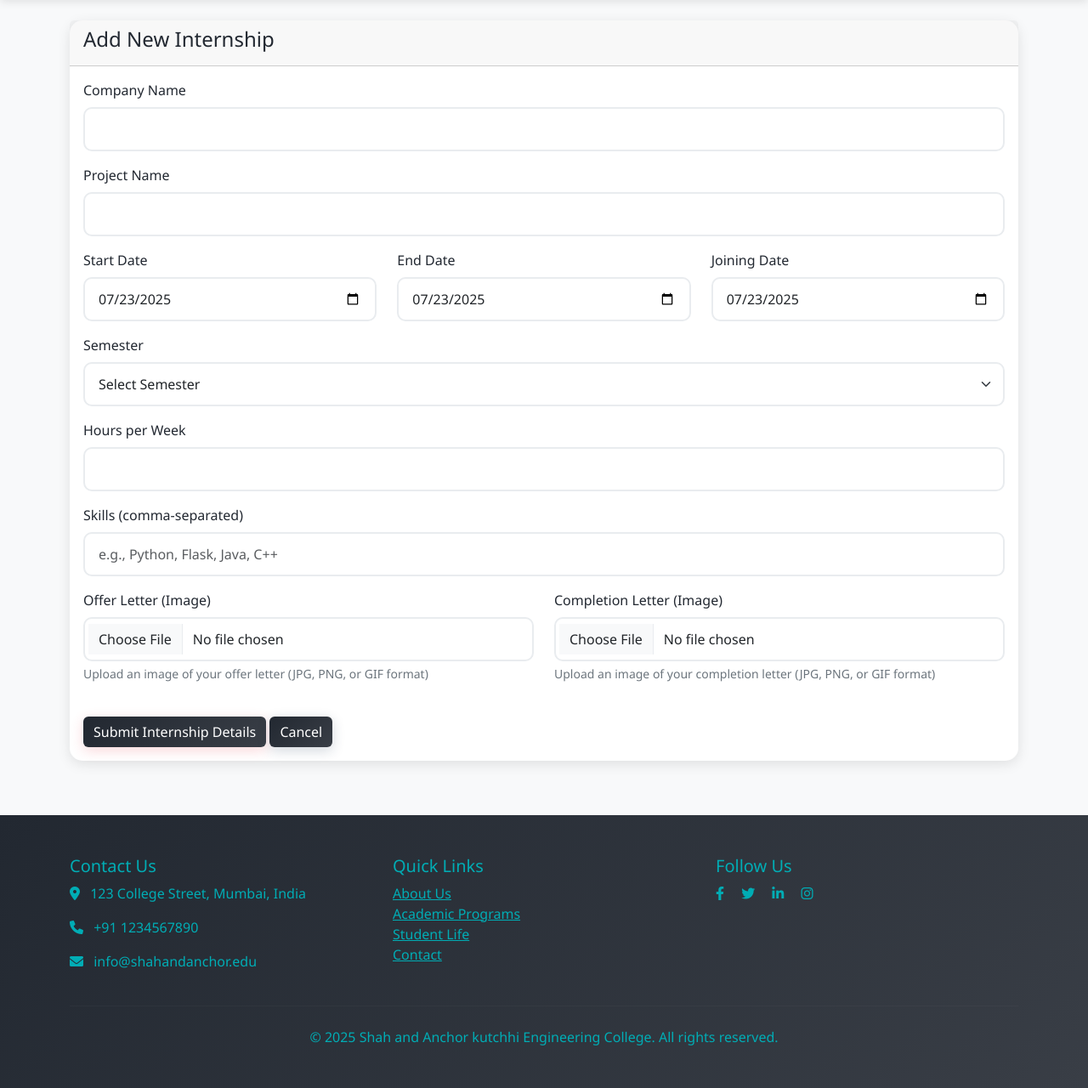
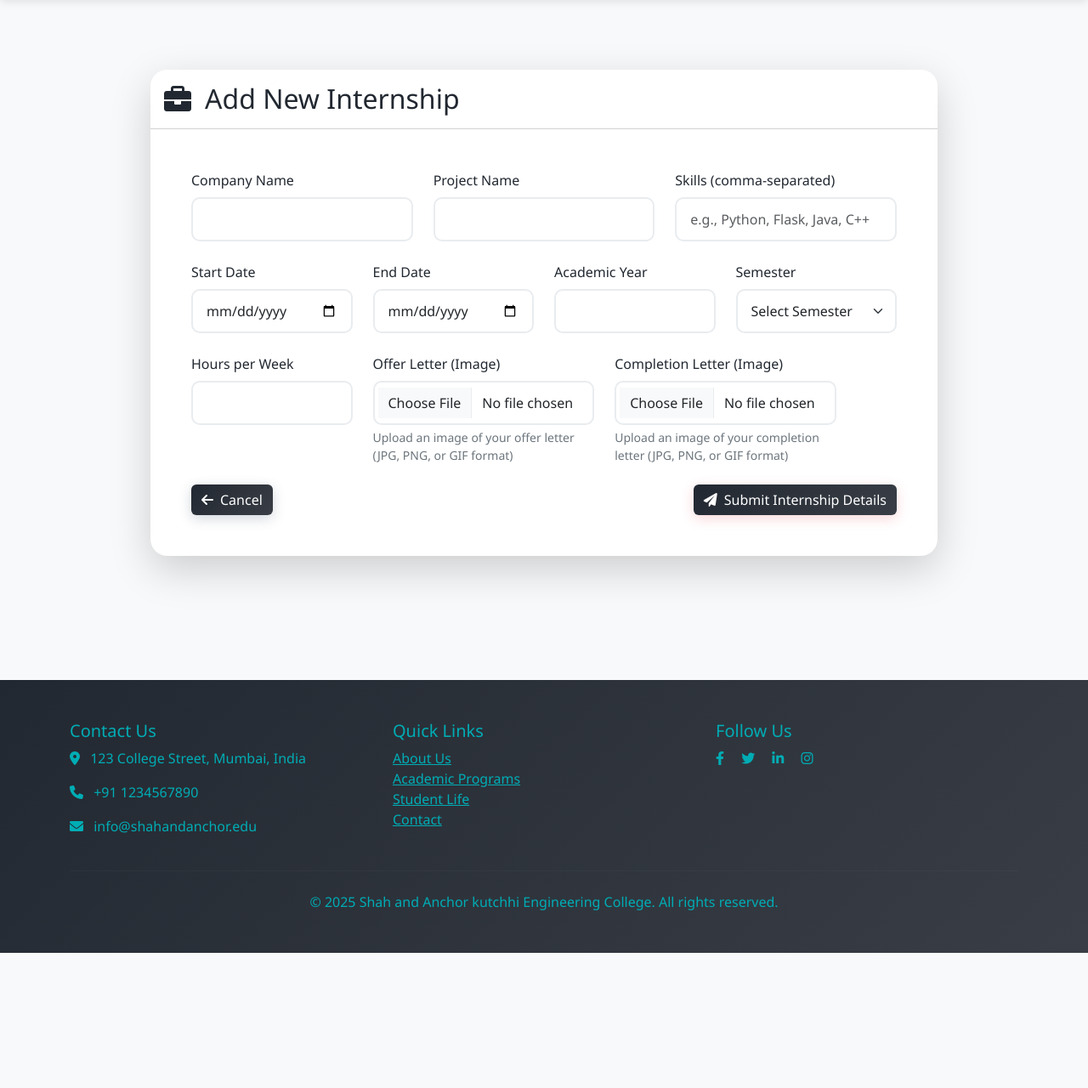
Before and after one commit to SudarshanProCoder/IMG, a Python web app: template templates/student/internship_form.html in a window 1280 px wide. Shown: the part 57-1337 px from the top of the page at 85% size. After the commit the page ends 1178 px from the top, so only its background shows below. Run offline with Jinja, Linux system fonts and the light colour scheme; the template is opened without the code that fills it, so the values that code supplies are empty.

Commit message:
Add academic year field to Activity and Internship models, update forms and dashboard to reflect changes

```diff
--- a/models/activity.py
+++ b/models/activity.py
@@ -17,6 +17,7 @@ class Activity:
         self.hours_per_week = activity_data.get('hours_per_week')
         self.total_hours = activity_data.get('total_hours')
         self.certificate_path = activity_data.get('certificate_path')
+        self.academic_year = activity_data.get('academic_year')
         self.skills = activity_data.get('skills', [])
         self.status = activity_data.get('status', 'pending')
         self.created_at = activity_data.get('created_at', datetime.now())
@@ -35,6 +36,7 @@ class Activity:
             'hours_per_week': self.hours_per_week,
             'total_hours': self.total_hours,
             'certificate_path': self.certificate_path,
+            'academic_year': self.academic_year,
             'skills': self.skills,
             'status': self.status,
             'created_at': self.created_at,
--- a/models/internship.py
+++ b/models/internship.py
@@ -13,7 +13,7 @@ class Internship:
         self.semester = data.get('semester')
         self.hours_per_week = data.get('hours_per_week')
         self.total_hours = data.get('total_hours')
-        self.joining_date = data.get('joining_date')
+        self.academic_year = data.get('academic_year')
         self.offer_letter_url = data.get('offer_letter_url')
         self.completion_letter_url = data.get('completion_letter_url')
         self.skills = data.get('skills', [])
@@ -32,7 +32,7 @@ class Internship:
             'semester': self.semester,
             'hours_per_week': self.hours_per_week,
             'total_hours': self.total_hours,
-            'joining_date': self.joining_date,
+            'academic_year': self.academic_year,
             'offer_letter_url': self.offer_letter_url,
             'completion_letter_url': self.completion_letter_url,
             'skills': self.skills,
--- a/templates/student/dashboard.html
+++ b/templates/student/dashboard.html
@@ -363,6 +363,9 @@
                     </small>
                 </div>
                 <div class="mb-2">
+                    <small><i class="fas fa-calendar me-1"></i> Academic Year: {{ internship.academic_year }}</small>
+                </div>
+                <div class="mb-2">
                     <small><i class="far fa-clock me-1"></i> {{ internship.hours_per_week }} hrs/week</small>
                 </div>
                 <div class="mb-2">
--- a/templates/student/internship_form.html
+++ b/templates/student/internship_form.html
@@ -3,6 +3,7 @@
 {% block title %}{% if internship %}Edit Internship{% else %}Add New Internship{% endif %}{% endblock %}
 
 {% block extra_css %}
+<link rel="stylesheet" href="https://cdn.jsdelivr.net/npm/flatpickr/dist/flatpickr.min.css">
 <style>
     .form-header {
         background: linear-gradient(135deg, #1d3557 0%, #457b9d 100%);
@@ -139,147 +140,140 @@
 {% endblock %}
 
 {% block content %}
-<div class="container mt-4">
-    <div class="card">
-        <div class="card-header">
-            <h4>{% if internship %}Edit Internship{% else %}Add New Internship{% endif %}</h4>
+<div class="container py-5">
+    <div class="row justify-content-center align-items-center" style="min-height: 80vh;">
+        <div class="col-12 col-lg-10">
+            <div class="card shadow-lg overflow-hidden" style="border-radius: 20px; min-height: 500px;">
+                <!-- Top Bar -->
+                <div class="card-header themed-bg themed-text d-flex align-items-center" style="min-height: 70px;">
+                    <i class="fas fa-briefcase fa-2x me-3"></i>
+                    <h2 class="mb-0">Add New Internship</h2>
                 </div>
-        <div class="card-body">
-            <form method="POST" enctype="multipart/form-data">
-                <!-- Company Details -->
-                <div class="mb-3">
+                <!-- Form Content -->
+                <div class="card-body p-4 p-md-5">
+                    <form method="POST" enctype="multipart/form-data" class="w-100">
+                        <div class="row g-4">
+                            <div class="col-md-4">
                                 <label for="company_name" class="form-label">Company Name</label>
                                 <input type="text" class="form-control" id="company_name" name="company_name" required
                                     value="{{ internship.company_name if internship else '' }}">
                             </div>
-
-                <div class="mb-3">
+                            <div class="col-md-4">
                                 <label for="project_name" class="form-label">Project Name</label>
                                 <input type="text" class="form-control" id="project_name" name="project_name" required
                                     value="{{ internship.project_name if internship else '' }}">
                             </div>
-
-                <!-- Dates -->
-                <div class="row">
                             <div class="col-md-4">
-                        <div class="mb-3">
-                            <label for="start_date" class="form-label">Start Date</label>
-                            <input type="date" class="form-control" id="start_date" name="start_date" required
-                                value="{{ internship.start_date.strftime('%Y-%m-%d') if internship and internship.start_date else '' }}">
-                        </div>
-                    </div>
-                    <div class="col-md-4">
-                        <div class="mb-3">
-                            <label for="end_date" class="form-label">End Date</label>
-                            <input type="date" class="form-control" id="end_date" name="end_date" required
-                                value="{{ internship.end_date.strftime('%Y-%m-%d') if internship and internship.end_date else '' }}">
-                        </div>
-                    </div>
-                    <div class="col-md-4">
-                        <div class="mb-3">
-                            <label for="joining_date" class="form-label">Joining Date</label>
-                            <input type="date" class="form-control" id="joining_date" name="joining_date" required
-                                value="{{ internship.joining_date.strftime('%Y-%m-%d') if internship and internship.joining_date else '' }}">
-                        </div>
-                    </div>
-                </div>
-
-                <!-- Semester -->
-                <div class="mb-3">
-                    <label for="semester" class="form-label">Semester</label>
-                    <select class="form-select" id="semester" name="semester" required>
-                        <option value="">Select Semester</option>
-                        {% for i in range(1, 9) %}
-                        <option value="Semester {{ i }}" {% if internship and internship.semester=='Semester ' +
-                            i|string %}selected{% endif %}>
-                            Semester {{ i }}
-                        </option>
-                        {% endfor %}
-                    </select>
-                </div>
-
-                <!-- Hours per Week -->
-                <div class="mb-3">
-                    <label for="hours_per_week" class="form-label">Hours per Week</label>
-                    <input type="number" class="form-control" id="hours_per_week" name="hours_per_week" min="1" max="40"
-                        required value="{{ internship.hours_per_week if internship else '' }}">
-                </div>
-
-                <!-- Skills -->
-                <div class="mb-3">
                                 <label for="skills" class="form-label">Skills (comma-separated)</label>
                                 <input type="text" class="form-control" id="skills" name="skills" required
                                     value="{{ internship.skills|join(', ') if internship and internship.skills else '' }}"
                                     placeholder="e.g., Python, Flask, Java, C++">
                             </div>
-
-                <!-- Documents -->
-                <div class="row">
-                    <div class="col-md-6">
-                        <div class="mb-3">
+                            <div class="col-md-3">
+                                <label for="start_date" class="form-label">Start Date</label>
+                                <input type="date" class="form-control" id="start_date" name="start_date"
+                                    value="{{ internship.start_date.strftime('%Y-%m-%d') if internship and internship.start_date else '' }}"
+                                    required placeholder="DD-MM-YYYY">
+                            </div>
+                            <div class="col-md-3">
+                                <label for="end_date" class="form-label">End Date</label>
+                                <input type="date" class="form-control" id="end_date" name="end_date"
+                                    value="{{ internship.end_date.strftime('%Y-%m-%d') if internship and internship.end_date else '' }}"
+                                    required placeholder="DD-MM-YYYY">
+                            </div>
+                            <div class="col-md-3">
+                                <label for="academic_year" class="form-label">Academic Year</label>
+                                <input type="text" class="form-control" id="academic_year" name="academic_year" readonly
+                                    required
+                                    value="{{ internship.academic_year if internship and internship.academic_year else '' }}">
+                            </div>
+                            <div class="col-md-3">
+                                <label for="semester" class="form-label">Semester</label>
+                                <select class="form-select" id="semester" name="semester" required>
+                                    <option value="">Select Semester</option>
+                                    {% for i in range(1, 9) %}
+                                    <option value="Semester {{ i }}" {% if internship and
+                                        internship.semester=='Semester ' + i|string %}selected{% endif %}>Semester {{ i
+                                        }}</option>
+                                    {% endfor %}
+                                </select>
+                            </div>
+                            <div class="col-md-3">
+                                <label for="hours_per_week" class="form-label">Hours per Week</label>
+                                <input type="number" class="form-control" id="hours_per_week" name="hours_per_week"
+                                    min="1" max="40" required
+                                    value="{{ internship.hours_per_week if internship else '' }}">
+                            </div>
+                            <div class="col-md-4">
                                 <label for="offer_letter" class="form-label">Offer Letter (Image)</label>
                                 <input type="file" class="form-control" id="offer_letter" name="offer_letter"
                                     accept="image/*">
-                            <div class="form-text">Upload an image of your offer letter (JPG, PNG, or GIF format)</div>
+                                <div class="form-text">Upload an image of your offer letter (JPG, PNG, or GIF format)
                                 </div>
                             </div>
-                    <div class="col-md-6">
-                        <div class="mb-3">
+                            <div class="col-md-4">
                                 <label for="completion_letter" class="form-label">Completion Letter (Image)</label>
                                 <input type="file" class="form-control" id="completion_letter" name="completion_letter"
                                     accept="image/*">
-                            <div class="form-text">Upload an image of your completion letter (JPG, PNG, or GIF format)
+                                <div class="form-text">Upload an image of your completion letter (JPG, PNG, or GIF
+                                    format)</div>
                             </div>
                         </div>
-                    </div>
-                </div>
-
-                <!-- Submit Button -->
-                <div class="mt-4">
+                        <div class="d-flex justify-content-between mt-4">
+                            <a href="{{ url_for('student.internships') }}" class="btn btn-secondary"><i
+                                    class="fas fa-arrow-left me-2"></i>Cancel</a>
                             <button type="submit" class="btn btn-primary">
-                        {% if internship %}Update Internship{% else %}Submit Internship Details{% endif %}
+                                {% if internship %}<i class="fas fa-save me-2"></i>Update Internship{% else %}<i
+                                    class="fas fa-paper-plane me-2"></i>Submit Internship Details{% endif %}
                             </button>
-                    <a href="{{ url_for('student.internships') }}" class="btn btn-secondary">Cancel</a>
                         </div>
                     </form>
                 </div>
             </div>
         </div>
+    </div>
+</div>
+{% endblock %}
 
 {% block scripts %}
 <script>
-    // Set default dates to today
-    document.addEventListener('DOMContentLoaded', function () {
-        const today = new Date().toISOString().split('T')[0];
-        if (!document.getElementById('start_date').value) {
-            document.getElementById('start_date').value = today;
+    // Validate dates
+    document.getElementById('start_date').addEventListener('change', validateDates);
+    document.getElementById('end_date').addEventListener('change', validateDates);
+
+    function validateDates() {
+        const startDate = new Date(document.getElementById('start_date').value);
+        const endDate = new Date(document.getElementById('end_date').value);
+        if (startDate && endDate && startDate > endDate) {
+            alert('End date must be after start date');
+            document.getElementById('end_date').value = '';
         }
-        if (!document.getElementById('end_date').value) {
-            document.getElementById('end_date').value = today;
     }
-        if (!document.getElementById('joining_date').value) {
-            document.getElementById('joining_date').value = today;
+
+    // Academic year calculation
+    function calculateAcademicYear() {
+        const startInput = document.getElementById('start_date');
+        const endInput = document.getElementById('end_date');
+        const academicYearInput = document.getElementById('academic_year');
+        if (!startInput.value || !endInput.value) {
+            academicYearInput.value = '';
+            return;
         }
-    });
-
-    // Validate dates
-    document.getElementById('end_date').addEventListener('change', function () {
-        const startDate = new Date(document.getElementById('start_date').value);
-        const endDate = new Date(this.value);
-        if (endDate <= startDate) {
-            alert('End date must be after start date');
-            this.value = '';
+        const startDate = new Date(startInput.value);
+        let year = startDate.getFullYear();
+        let month = startDate.getMonth() + 1; // JS months 0-11
+        let academicYear = '';
+        if (month >= 1 && month <= 5) {
+            // Jan-May: previous + current
+            academicYear = (year - 1) + '-' + (year.toString().slice(-2));
+        } else {
+            // Jun-Dec: current + next
+            academicYear = year + '-' + ((year + 1).toString().slice(-2));
         }
-    });
-
-    document.getElementById('joining_date').addEventListener('change', function () {
-        const startDate = new Date(document.getElementById('start_date').value);
-        const joiningDate = new Date(this.value);
-        if (joiningDate > startDate) {
-            alert('Joining date must be on or before start date');
-            this.value = '';
+        academicYearInput.value = academicYear;
     }
-    });
+    document.getElementById('start_date').addEventListener('change', calculateAcademicYear);
+    document.getElementById('end_date').addEventListener('change', calculateAcademicYear);
+    calculateAcademicYear();
 </script>
 {% endblock %}
-{% endblock %}
--- a/templates/student/marksheet.html
+++ b/templates/student/marksheet.html
@@ -116,7 +116,7 @@
             <small>(An Autonomous Institute Affiliated to University of Mumbai)</small>
         </div>
         <div class="marksheet-course">
-            <div><b>Course:</b> {{ current_user.branch or current_user.department }}</div>
+            <div><b>Course:</b> {{ current_user.department }}</div>
             <div><b>Permanent Roll No:</b> {{ current_user.registration_number or current_user.student_id }}</div>
         </div>
     </div>
```
Also changed, not shown: routes/student.py (+37 -6 lines), templates/student/activity_form.html (+76 -61 lines). Lines whose indentation alone changed are shown as unchanged.
